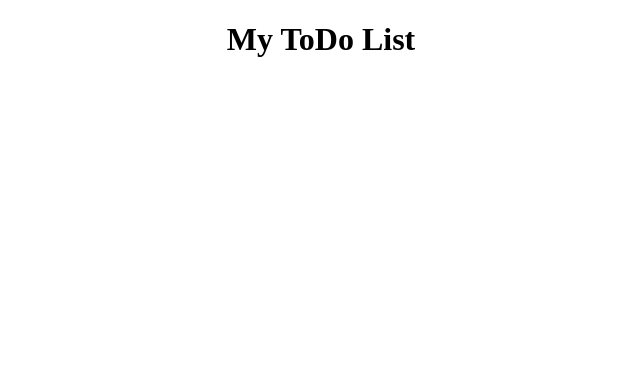
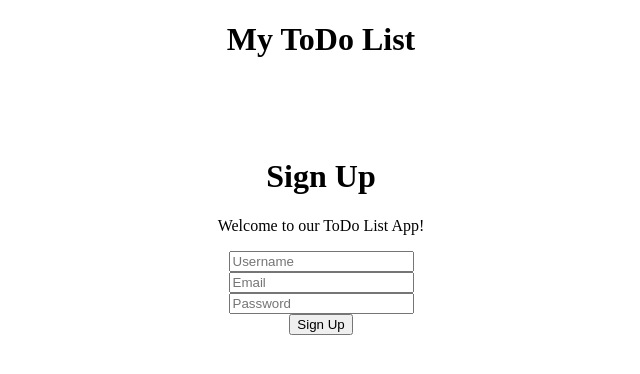
Before and after one commit to EEmeri000/ToDoProject, a React (Create React App) app in the folder todo/: page / in a window 1280 px wide. Shown: the top 374 px of the page, without its empty margins (319-959 px from the left). Built offline with nearby package versions, Linux system fonts and the light colour scheme.

Commit message:
Fixed React Related naming issue

```diff
--- a/todo/src/App.js
+++ b/todo/src/App.js
@@ -1,11 +1,13 @@
 
 import './App.css';
 import Header from "./components/Header/header.js"
+import SignUp from "./components/SignUp/SignUp.js";
 
 function App() {
   return (
     <div className="App">
      <Header />
+     <SignUp />
     </div>
   );
 }
--- a/todo/src/components/SignUp/SignUp.css
+++ b/todo/src/components/SignUp/SignUp.css
@@ -0,0 +1,10 @@
+.signup-container {
+    text-align: center;
+    margin: 100px auto;
+  }
+
+  .signup-form {
+    display: flex;
+    flex-direction: column;
+    align-items: center;
+  }
--- a/todo/src/components/SignUp/signUp.js
+++ b/todo/src/components/SignUp/signUp.js
@@ -0,0 +1,43 @@
+import React, { useState } from 'react';
+import './SignUp.css';
+
+function SignUp() {
+  const [username, setUsername] = useState('');
+  const [email, setEmail] = useState('');
+  const [password, setPassword] = useState('');
+
+  const handleSignUp = (e) => {
+    e.preventDefault();
+
+  };
+
+  return (
+    <div className="signup-container">
+      <h1>Sign Up</h1>
+      <p>Welcome to our ToDo List App!</p>
+      <form className="signup-form">
+        <input
+          type="text"
+          placeholder="Username"
+          value={username}
+          onChange={(e) => setUsername(e.target.value)}
+        />
+        <input
+          type="email"
+          placeholder="Email"
+          value={email}
+          onChange={(e) => setEmail(e.target.value)}
+        />
+        <input
+          type="password"
+          placeholder="Password"
+          value={password}
+          onChange={(e) => setPassword(e.target.value)}
+        />
+        <button onClick={handleSignUp}>Sign Up</button>
+      </form>
+    </div>
+  );
+}
+
+export default SignUp;
```
